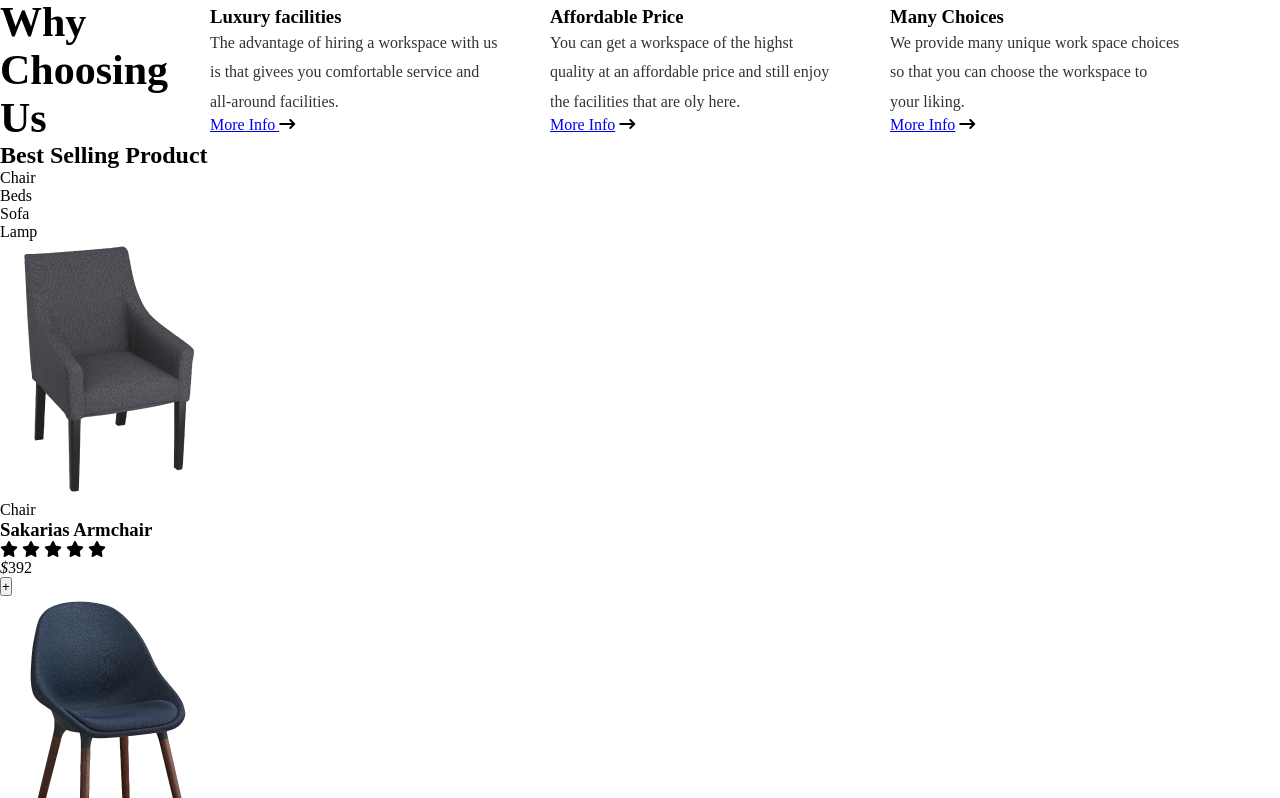
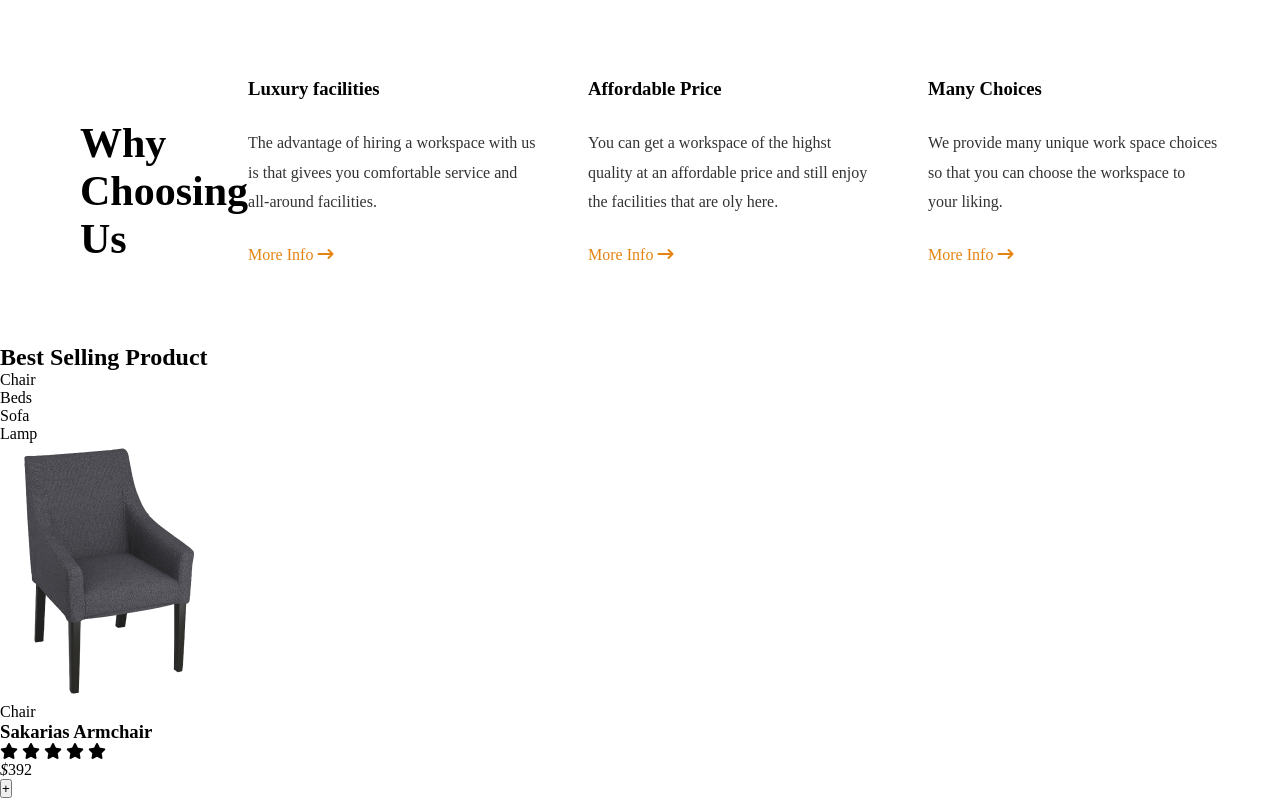
Before and after one commit to Giorgi014/10x, a plain HTML site: page 10x-figma-project/index.html in a window 1280 px wide. Shown: the part 1086-1884 px from the top of the page. Drawn offline with Linux system fonts and the light colour scheme.

```diff
--- a/10x-figma-project/index.html
+++ b/10x-figma-project/index.html
@@ -58,7 +58,7 @@
     <section class="why-choosing-us">
         <h2>Why <br> Choosing Us</h2>
         <section class="section-container">
-            <section>
+            <section class="inline-container">
                 <h3>Luxury facilities</h3>
                 <p>The advantage of hiring a workspace with us is that givees you comfortable service and all-around
                     facilities.</p>
@@ -67,7 +67,7 @@
                     <i class="fa-solid fa-arrow-right-long"></i>
                 </span>
             </section>
-            <section>
+            <section class="inline-container">
                 <h3>Affordable Price</h3>
                 <p>You can get a workspace of the highst quality at an affordable price and still enjoy the
                     facilities
@@ -77,10 +77,10 @@
                     <i class="fa-solid fa-arrow-right-long"></i>
                 </span>
             </section>
-            <section>
+            <section class="inline-container">
                 <h3>Many Choices</h3>
                 <p>We provide many unique work space choices so that you can choose the workspace to your liking.</p>
-                <span class="more-info"></span>
+                <span class="more-info">
                 <a href="#">More Info</a>
                 <i class="fa-solid fa-arrow-right-long"></i>
                 </span>
--- a/10x-figma-project/style.css
+++ b/10x-figma-project/style.css
@@ -322,10 +322,13 @@
     display: flex;
     justify-content: space-between;
     align-items: center;
+    padding: 80px 80px;
 }
 
 .why-choosing-us h2 {
     font-size: 42px;
+    width: 242px;
+    height: 104px;
 }
 
 .why-choosing-us .section-container {
@@ -333,15 +336,26 @@
     justify-content: space-between;
     align-items: center;
     gap: 50px;
-    padding-right: 100px;
 }
 
-.why-choosing-us .section-container section {
+.why-choosing-us .section-container .inline-container {
     width: 290px;
 }
 
-.why-choosing-us .section-container section p {
+.why-choosing-us .section-container .inline-container h3 {
+    margin-bottom: 28px;
+}
+
+.why-choosing-us .section-container .inline-container p {
     opacity: 80%;
     font-size: 16px;
     line-height: 29.6px;
+    margin-bottom: 29px;
 }
+.why-choosing-us .section-container .inline-container .more-info{
+    color: #E58411;
+}
+.why-choosing-us .section-container .inline-container .more-info a{
+    text-decoration: none;
+    color: #E58411;
+}
```
